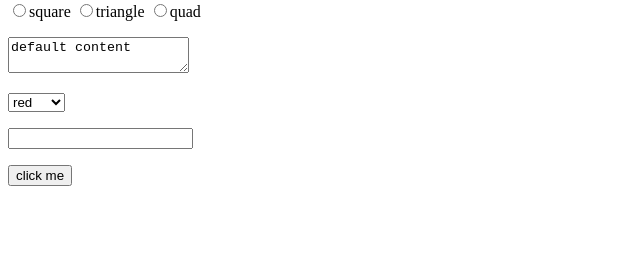
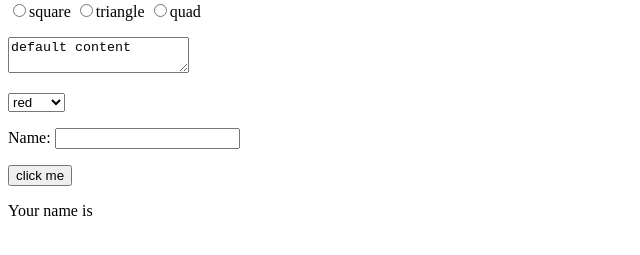
Before and after one commit to eyourshaw/bcp-day-four, a plain HTML site: page index.html in a window 1280 px wide. Both pictures are taken after a click on the button "click me". Shown: the part 79-334 px from the top of the page, without its empty margins (0-640 px from the left). Drawn offline with Linux system fonts and the light colour scheme.

Commit message:
more variables

```diff
--- a/index.html
+++ b/index.html
@@ -40,16 +40,38 @@
         </p>
 
         <p>
-            <input onkeypress="change()">
+            <label>
+                Name:
+                <input id="name">
+            </label>
         </p>
 
         <p>
-            <button onclick="count()">click me</button>
+            <button onclick="showName()">click me</button>
         </p>
+
+        <p id='result'></p>
     </main>
 
     <script>
 
+        function showName() {
+            var input = document.getElementById('name');
+            var name = input.value;
+
+            var p = document.getElementById('result');
+            p.innerText = 'Your name is ' + name;
+
+            var background;
+            if(name === 'Erik') {
+                background = 'steelblue';
+            }
+            else {
+                background = '';
+            }
+
+            p.style.backgroundColor = background;
+        }
         function count() {
 
             for(var i = 0; i < 20; i++) {
@@ -61,6 +83,7 @@
             console.log('change happened')
         }
 
+
     </script>
 </body>
 </html>
```
